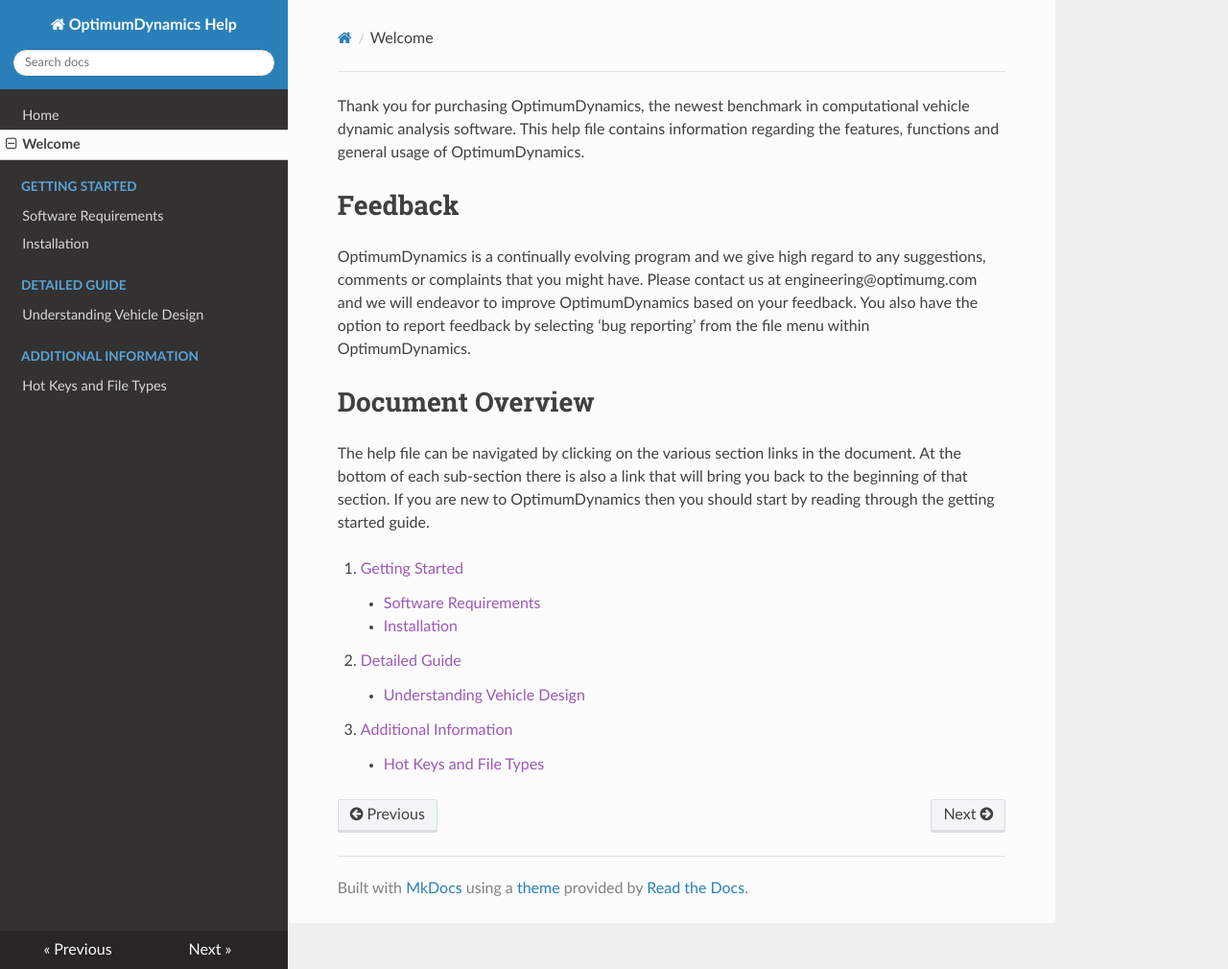
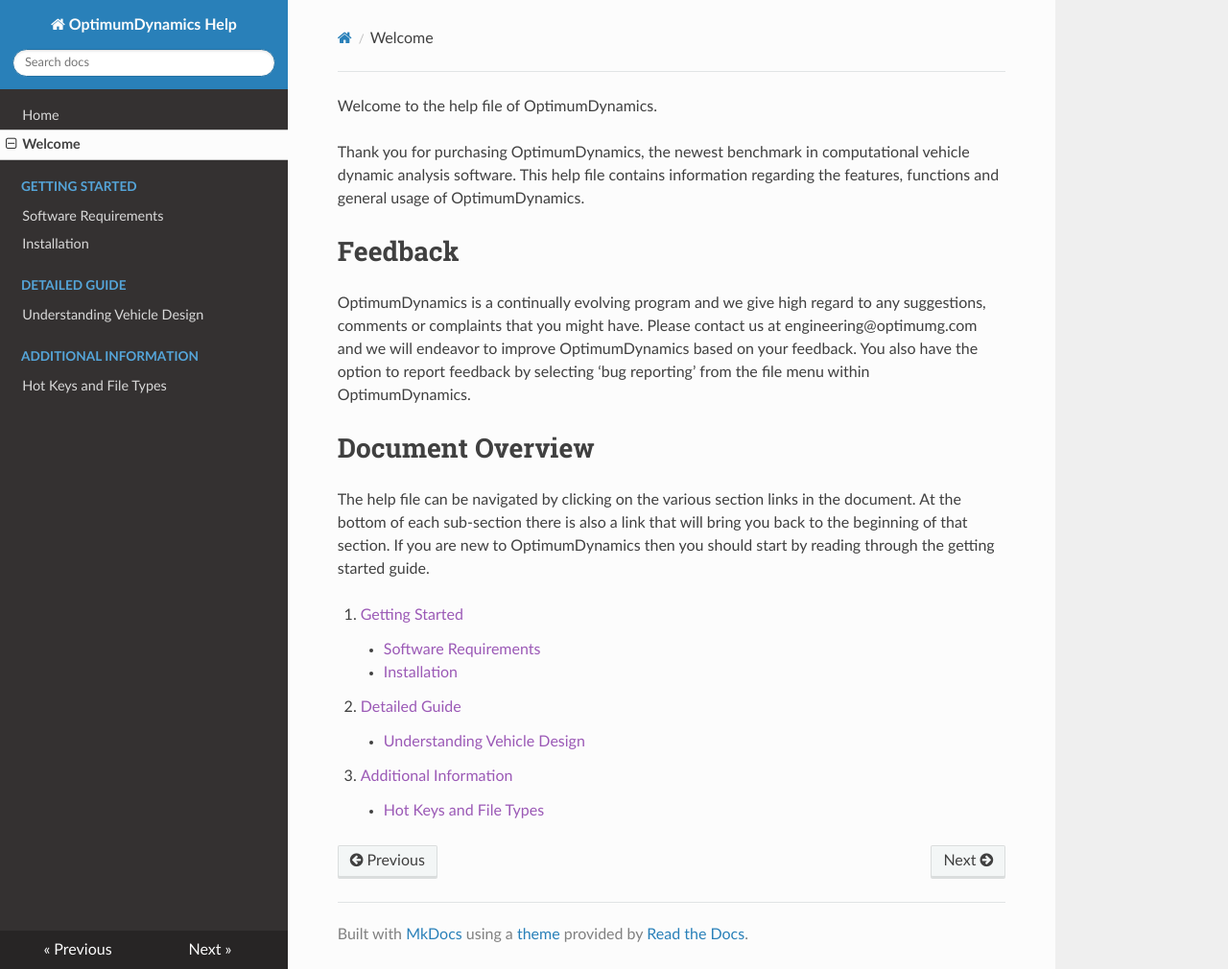
Before and after one commit to OptimumG/OptimumDynamicsHelp, an MkDocs documentation site: the page built from docs/welcome.md, in a window 1280 px wide and 1010 px high. Shown: the whole window at 96% size. Built offline with MkDocs 1.6.1, drawn with Linux system fonts in a browser that asks for light colours; nearby versions of some CDN libraries.

Commit message:
added welcome text

```diff
--- a/docs/welcome.md
+++ b/docs/welcome.md
@@ -1,3 +1,5 @@
+Welcome to the help file of OptimumDynamics.
+
 Thank you for purchasing OptimumDynamics, the newest benchmark in computational vehicle dynamic analysis software. This help file contains information regarding the features, functions and general usage of OptimumDynamics.
 
 #Feedback
```
